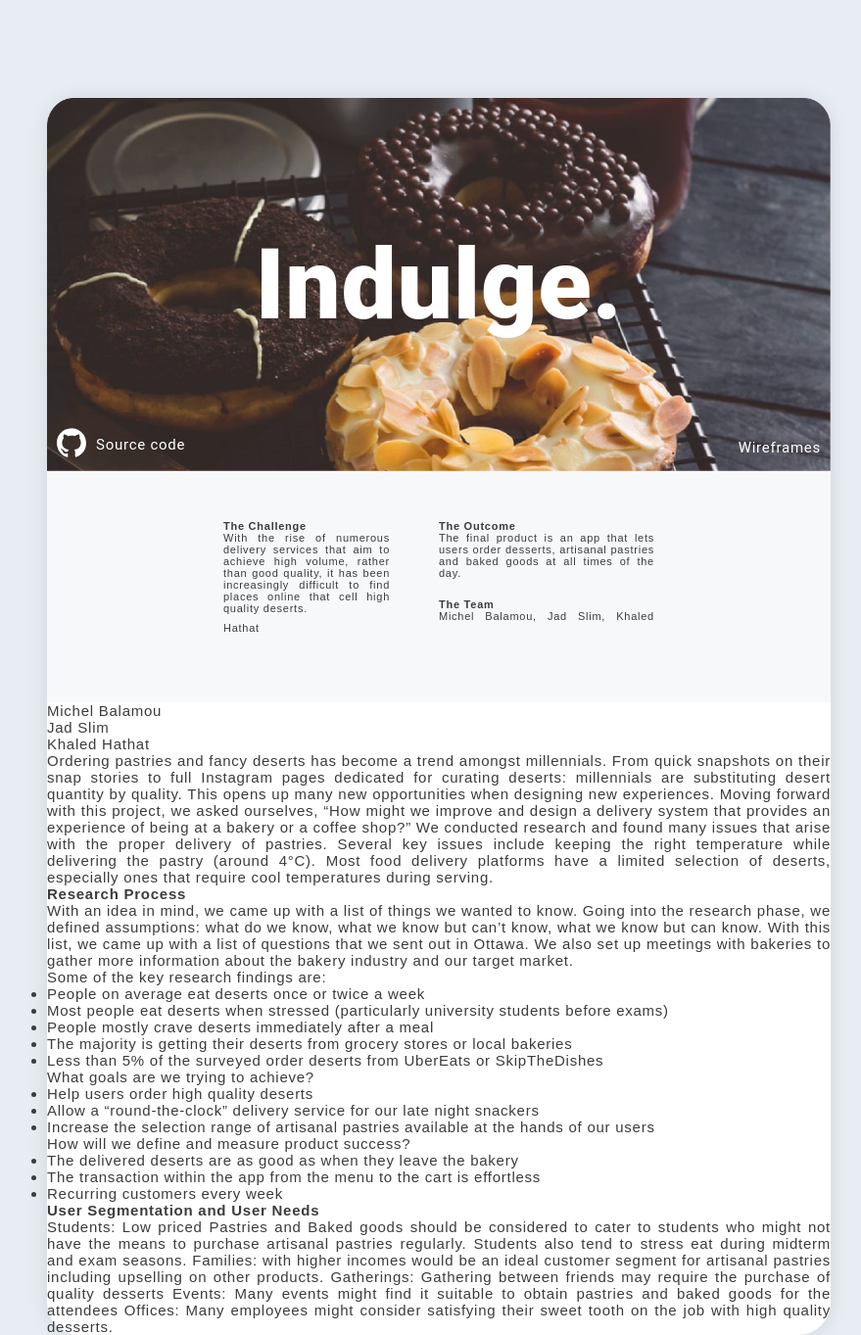
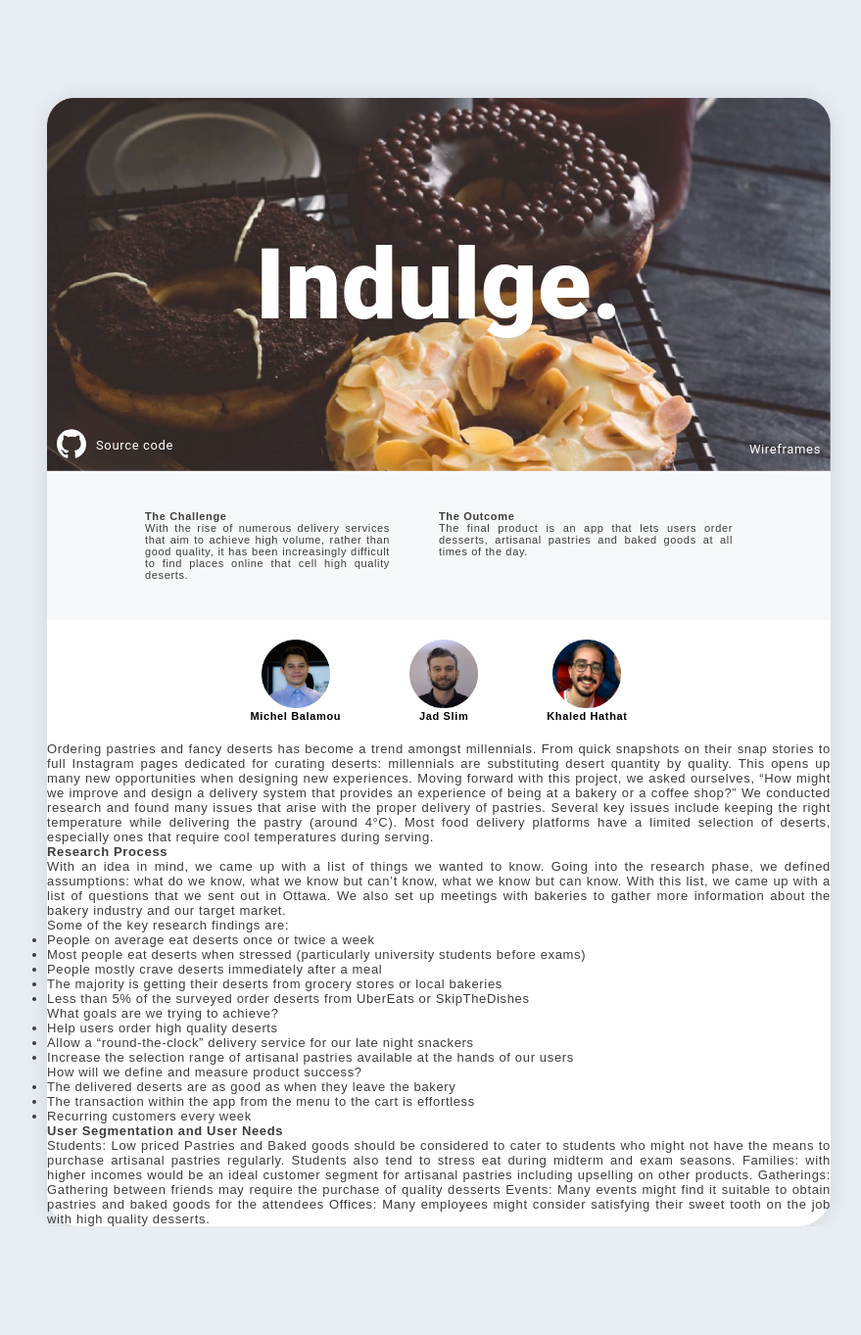
Before and after one commit to balamou/balamou.com, a PHP site: page /index.html in a window 1280 px wide. Shown: the whole page at 98% size, without its empty margins (192-1071 px from the left). After the commit the page ends 1252 px from the top, so only its background shows below. Run offline with PHP 8.4, Linux system fonts and the light colour scheme; some web fonts are replaced.

Commit message:
Added the team section

```diff
--- a/css/main.css
+++ b/css/main.css
@@ -6,16 +6,18 @@
 }
 
 body {
-  font-family: ivyjournal, sans-serif;
-  font-weight: 400;
-  font-style: normal;
-  font-size: 15px;
   color: #3C3C3C;
   /* Padding */
   padding: 100px 30vh 0px 30vh;
 
   background-color: #E8EDF3;
   letter-spacing: 0.05em;
+
+  /* Font */
+  font-family: ivyjournal, sans-serif;
+  font-weight: 400;
+  font-style: normal;
+  font-size: 13px;
 }
 
 header {
@@ -46,6 +48,7 @@ p {
   display: flex;
   flex-direction: column;
   justify-content: center;
+  align-items: center;
 }
 
 .align-horizontally {
@@ -99,7 +102,7 @@ p {
 /* MINI SUMMARY */
 .mini-summary {
   font-size: 11px;
-  padding: 50px 180px 50px 180px;
+  padding: 40px 100px;
   display: block;
   background-color: #F7F8FA;
 }
@@ -113,3 +116,48 @@ p {
 .side {
   padding-bottom: 20px;
 }
+
+/* Team pictures */
+.team {
+  width:100%;
+  display:flex;
+  flex-direction:row;
+  justify-content:center;
+
+  /* Ivy journal SemiBold*/
+  font-family: ivyjournal, sans-serif;
+  font-weight: 600;
+  font-style: normal;
+  font-size: 11px;
+}
+
+.profile-pic {
+  width: 70px;
+  height: 70px;
+}
+
+.avi {
+  padding: 20px 35px;
+}
+
+a:link {
+  color: black;
+  background-color: transparent;
+  text-decoration: none;
+}
+
+a:visited {
+  color: gray;
+  background-color: transparent;
+  text-decoration: none;
+}
+
+a:hover {
+  color: #1770FF;
+  background-color: transparent;
+}
+
+a:active {
+  color: black;
+  background-color: transparent;
+}
--- a/index.html
+++ b/index.html
@@ -45,19 +45,26 @@
         desserts, artisanal pastries and baked goods at
         all times of the day.</p>
       </div>
-
-      <div class="side">
-        <header>The Team</header>
-        <p>Michel Balamou, Jad Slim, Khaled Hathat</p>
-      </div>
     </div>
     <!-- /mini-summary -->
 
     <!-- Team pictures -->
     <div class="team">
-      <div>Michel Balamou</div>
-      <div>Jad Slim</div>
-      <div>Khaled Hathat</div>
+      <!-- Michel -->
+      <div class="align-vertically avi">
+        <div><img src="images/michel@2x.png" class="profile-pic"/></div>
+        <div><a href="http://balamou.com">Michel Balamou</a></div>
+      </div>
+      <!-- Jad -->
+      <div class="align-vertically avi">
+        <div><img src="images/jad_slim@2x.png" class="profile-pic"/></div>
+        <div><a href="https://www.linkedin.com/in/jad-slim-254a98102/" target="_blank">Jad Slim</a></div>
+      </div>
+      <!-- Khaled -->
+      <div class="align-vertically avi">
+        <div><img src="images/khaled@2x.png" class="profile-pic"/></div>
+        <div><a href="https://www.linkedin.com/in/khaled-hathat-019a6897/" target="_blank">Khaled Hathat</a></div>
+      </div>
     </div>
     <!-- /Team pictures -->
 
```
Also changed, not shown: images/jad_slim.png (added), images/jad_slim@2x.png (added), images/khaled.png (added), images/khaled@2x.png (added), images/michel.png (added), images/michel.svg (deleted), images/michel@2x.png (added).
